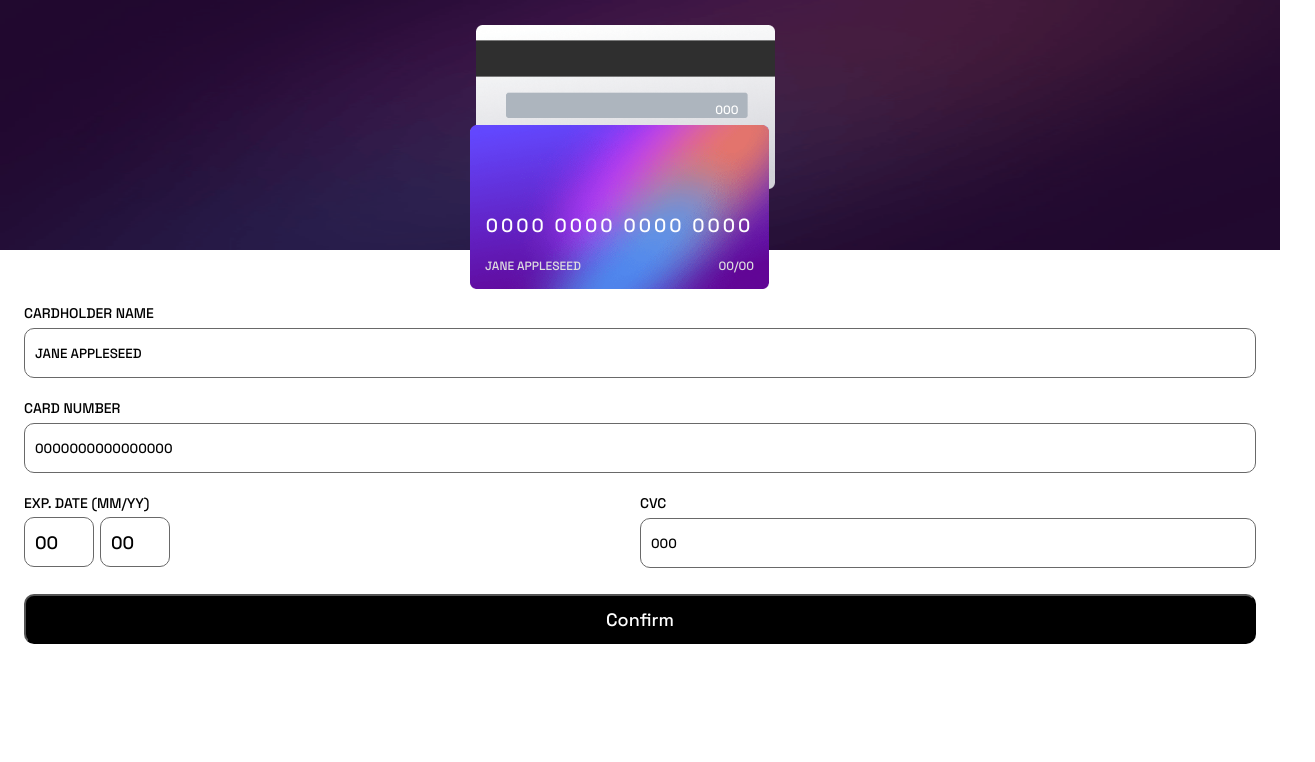
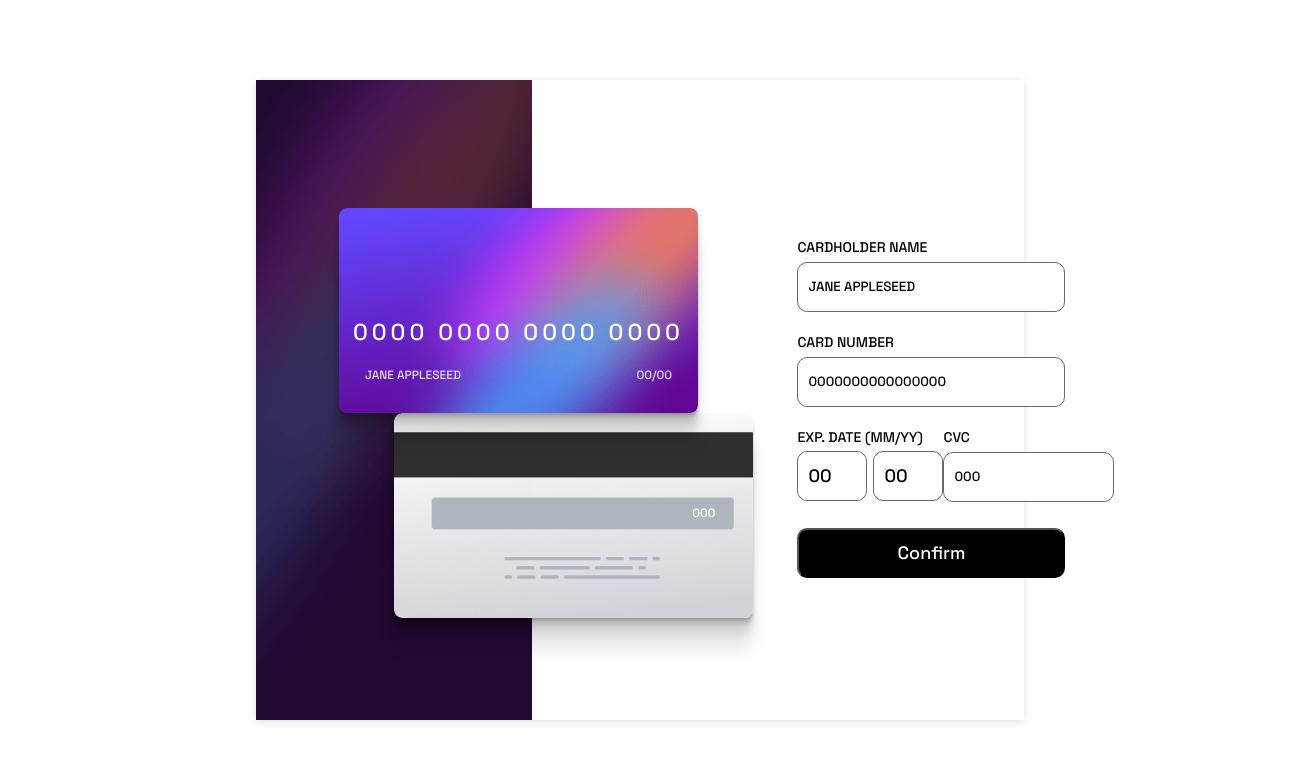
Before and after one commit to diegopaff/Frontend_Mentor_ch03, a React (Vite) app: page / in a window 1280 px wide. Shown: the top 762 px of the page, 1315 px wide, since content can reach past the window. Built offline with nearby package versions, Linux system fonts and the light colour scheme.

Commit message:
Responsive design finished

```diff
--- a/src/App.css
+++ b/src/App.css
@@ -0,0 +1,9 @@
+@media only screen and (min-width: 768px) {
+    .App{
+        min-height: 100vh;
+        min-width: 100vw;
+        display: grid;
+        place-items: center;
+        background-color: rgb(255, 255, 255);
+    }
+}
--- a/src/Components/Card/Card.css
+++ b/src/Components/Card/Card.css
@@ -3,7 +3,7 @@
     height: 164px;
     width: 299px;
     background-image: url(../../../public/bg-card-front.png);
-    background-size: contain;
+    background-size: cover;
     position: absolute;
     z-index: 5;
     top: 50%;
@@ -13,6 +13,7 @@
     justify-content: end;
     padding: 15px;
     gap: 20px;
+    border-radius:8px;
 
 }
 
@@ -29,10 +30,11 @@
     height: 164px;
     width: 299px;
     background-image: url(../../../public/bg-card-back.png);
-    background-size: contain;
+    background-size: cover;
     position: absolute;
     top: 10%;
     left: calc(45% - 100px);
+    border-radius:8px;
 }
 
 .cards-container{
@@ -45,6 +47,7 @@
     background-repeat: round;
     min-height: 250px;
     color: white;
+
 }
 
 .card-front__number{
@@ -57,3 +60,47 @@
     transform: translate(80%,480%);
     font-size: 12px;
 }
+
+@media only screen and (min-width: 768px) {
+    .cards-container{
+        background-image: url(../../../public/bg-main-desktop.png);
+        background-size: cover;
+        width: 800px;
+        height: 100%;
+        flex:1;
+        min-width: 36%;
+
+    }
+
+    .card-front__container{
+        top: 20%;
+        left: 30%;
+        height: 205px;
+        width: 359px;
+        box-shadow: rgba(0, 0, 0, 0.09) 0px 2px 1px, rgba(0, 0, 0, 0.09) 0px 4px 2px, rgba(0, 0, 0, 0.09) 0px 8px 4px, rgba(0, 0, 0, 0.09) 0px 16px 8px, rgba(0, 0, 0, 0.09) 0px 32px 16px;
+        padding: 30px 6px;
+    }
+
+    .card-back__container{
+        top: 52%;
+        left: 50%;
+        height: 205px;
+        width: 359px;
+        box-shadow: rgba(0, 0, 0, 0.09) 0px 2px 1px, rgba(0, 0, 0, 0.09) 0px 4px 2px, rgba(0, 0, 0, 0.09) 0px 8px 4px, rgba(0, 0, 0, 0.09) 0px 16px 8px, rgba(0, 0, 0, 0.09) 0px 32px 16px;
+
+    }
+
+    .card-back__cvc{
+        transform: translate(83%,573%);
+        font-size: 12px;
+    }
+
+    .card-front__number{
+        letter-spacing: 4px;
+        font-size: 23px;
+    }
+
+    .card-front__details{
+        padding: 0 20px;
+    }
+}
--- a/src/Components/Card/Card.jsx
+++ b/src/Components/Card/Card.jsx
@@ -8,7 +8,7 @@ const Card = ({ nombre, number, month, year, cvc }) => {
 
       <div className='card-front__container'>
         <p className='card-front__number'> {number} </p>
-        <div>
+        <div className='card-front__details'>
           <p className='card-front__name'> {nombre} </p>
           <p className='card-front__date'>{month}/{year} </p>
         </div>
--- a/src/Components/Form/Formulary.css
+++ b/src/Components/Form/Formulary.css
@@ -1,3 +1,5 @@
+
+
 
 input::-webkit-outer-spin-button,
 input::-webkit-inner-spin-button {
@@ -34,8 +36,15 @@ input[type=number] {
     padding-left: 10px;
 }
 
-.form_input:focus{
-    border: 1px solid blue;
+.form > input:not(:focus):invalid{
+    border-color: rgb(169, 14, 14);
+}
+
+.form > input:focus{
+    border-style: solid;
+    border-width: 2px;
+    border-color: cornflowerblue;
+
 }
 
 .form_label{
@@ -77,8 +86,13 @@ input[type=number] {
     display: flex;
     flex-direction: row;
     flex-basis: 1;
+}
 
+.form-error{
+    color: red;
+    font-size: 12px;
 }
+
 
 .submit_btn{
     height: 50px;
@@ -89,3 +103,18 @@ input[type=number] {
     font-size: 18px;
     cursor: pointer;
 }
+
+@media only screen and (min-width: 768px) {
+    .form-container{
+       flex-direction: row;
+       height: 80vh;
+       width: 60vw;
+       background-color: white;
+       box-shadow: rgba(99, 99, 99, 0.2) 0px 2px 8px 0px;
+
+    }
+    .form{
+        flex:2;
+        padding: 0 250px;
+    }
+}
--- a/src/Components/Form/Formulary.jsx
+++ b/src/Components/Form/Formulary.jsx
@@ -3,13 +3,11 @@ import { useForm } from "react-hook-form";
 import Card from '../Card/Card.jsx';
 import './Formulary.css'
 
-
-const normalizeCardNumber = (val) => {
-  return val.replace(/\s/g, "").match(/.{1,4}/g)?.join(" ").substr(0, 19) || ""
-}
+// Masking input values
+const normalizeCardNumber = (val) => { return val.replace(/\s/g, "").match(/.{1,4}/g)?.join(" ").substr(0, 19) || "" }
+const upperCaseName = (name) => { return name.toUpperCase() }
 
 const Formulary = () => {
-
 
 
   const { register, handleSubmit, watch, formState: { errors } } = useForm({
@@ -23,10 +21,10 @@ const Formulary = () => {
   });
 
   const onSubmit = (data) => {
-    console.log(data)
+    alert('Succesfully sended')
   }
 
-  const name = watch('name');
+  const name = upperCaseName(watch('name'));
   const cardNumber = normalizeCardNumber(watch('number'));
   const expMonth = watch('month');
   const expYear = watch('year');
@@ -35,8 +33,7 @@ const Formulary = () => {
 
   return (
     <div className='form-container'>
-      <Card
-        nombre={name}
+      <Card nombre={name}
         number={cardNumber}
         month={expMonth}
         year={expYear}
@@ -49,10 +46,10 @@ const Formulary = () => {
           {...register("name", {
               required: true,
               maxLength: 20,
-              pattern: /^[A-Za-z]+$/i})}/>
-          {errors?.name?.type === "required" && <p>This field is required</p>}
-          {errors?.name?.type === "maxLength" && (<p>First name cannot exceed 20 characters</p>)}
-          {errors?.name?.type === "pattern" && (<p>Alphabetical characters only</p>)}
+              pattern: "[A-Za-z]+" })}/>
+        {errors?.name?.type === "required" && (<p className='form-error'>Can't be blank.</p>)}
+        {errors?.name?.type === "maxLength" && (<p className='form-error'>Can't have more than 20 characters.</p>)}
+        {errors?.name?.type === "pattern" && (<p className='form-error'>Wrong format, only letters.</p>)}
 
         <label htmlFor="number" className='form_label'>CARD NUMBER</label>
         <input
@@ -60,33 +57,61 @@ const Formulary = () => {
           id='number'
           name='number'
           className='form_input'
-          onChange={(ev)=>{
-            console.log(ev);
-            const { value } = ev.target;
-            ev.target.value = normalizeCardNumber(value);
-            }}
           {...register("number", {
                 required: true,
-                maxLength: 30,
-                autoComplete: 'cc-number',
-                inputMode: 'numeric',
-                type: 'tel' })}/>
+                minLength: 16,
+                maxLength: 19,
+                pattern: "[0-9]+",})}/>
+        {errors?.number?.type === "required" && (<p className='form-error'>Can't be blank.</p>)}
+        {errors?.number?.type === "minLength" && (<p className='form-error'>Must complete the 16 digits.</p>)}
+        {errors?.number?.type === "maxLength" && (<p className='form-error'>Must complete only 16 digits.</p>)}
+        {errors?.number?.type === "inputMode" && (<p className='form-error'>Wrong format, only numbers.</p>)}
 
         <div className='date_cvc'>
           <div className='form-date'>
             <label htmlFor="MM" className='form_label'>{'EXP. DATE  (MM/YY)'}</label>
             <div>
-                  <input  id='number' name='number' className='form_cvc_input' placeholder='MM'
-                  {...register("month")}/>
-
-                  <input  id='number' name='number' className='form_cvc_input' placeholder='YY'
-                  {...register("year")}/>
+              <div className='flex-col'>
+                <input  id='number' name='number' type='number' className='form_cvc_input' placeholder='MM'
+                  {...register("month", {
+                    required: true,
+                    minLength: 2,
+                    maxLength: 2,
+                    pattern: "[0-9]+",})}/>
+                {errors?.month?.type === "required" && (<p className='form-error'>Can't be blank.</p>)}
+                {errors?.month?.type === "minLength" && (<p className='form-error'>Only 2 digits</p>)}
+                {errors?.month?.type === "maxLength" && (<p className='form-error'>Only 2 digits</p>)}
+                {errors?.month?.type === "inputMode" && (<p className='form-error'>Wrong format, only numbers.</p>)}
+              </div>
+              <div className='flex-col'>
+                <input  id='number' name='number' type='number' className='form_cvc_input' placeholder='YY'
+                  {...register("year", {
+                    required: true,
+                    minLength: 2,
+                    maxLength: 2,
+                    pattern: "[0-9]+"})}/>
+                {errors?.year?.type === "required" && (<p className='form-error'>Can't be blank.</p>)}
+                {errors?.year?.type === "minLength" && (<p className='form-error'>Only 2 digits</p>)}
+                {errors?.year?.type === "maxLength" && (<p className='form-error'>Only 2 digits</p>)}
+                {errors?.year?.type === "inputMode" && (<p className='form-error'>Wrong format, only numbers.</p>)}
+              </div>
             </div>
           </div>
           <div className='form-cvc'>
             <label htmlFor="cvc" className='form_label'>CVC</label>
-                <input id='cvc' name='cvc' className='form_input'
-                {...register("cvc")}/>
+
+              <input id='cvc' name='cvc' className='form_input' type='number' maxlength="3"
+              {...register("cvc", {
+                required: true,
+                minLength: 3,
+                maxLength: 3,
+                pattern: "[0-9]+"})}/>
+              {errors?.cvc?.type === "required" && (<p className='form-error'>Can't be blank.</p>)}
+              {errors?.cvc?.type === "minLength" && (<p className='form-error'>Must have 3 digits</p>)}
+              {errors?.cvc?.type === "maxLength" && (<p className='form-error'>Must have 3 digits</p>)}
+              {errors?.cvc?.type === "inputMode" && (<p className='form-error'>Wrong format, only numbers.</p>)}
+
+
           </div>
         </div>
           <input type='submit' value='Confirm' className='submit_btn' />
--- a/src/index.css
+++ b/src/index.css
@@ -1,7 +1,5 @@
 /* Fonts */
 @import url('https://fonts.googleapis.com/css2?family=Space+Grotesk:wght@500;600;700&display=swap');
-
-
 
 
 *{
@@ -10,3 +8,19 @@
     box-sizing: border-box;
     font-family: 'Space Grotesk', sans-serif;
 }
+
+
+:root {
+    --main-bg-gradient: linear-gradient(90deg, rgba(110,134,255,1) 0%, rgba(100,38,162,1) 100%);
+  }
+/* Utilities classes*/
+
+.flex-col{
+    display: flex;
+    flex-direction: column;
+}
+
+.flex-row{
+    display: flex;
+    flex-direction: row;
+}
```
Lines whose indentation alone changed are shown as unchanged.
